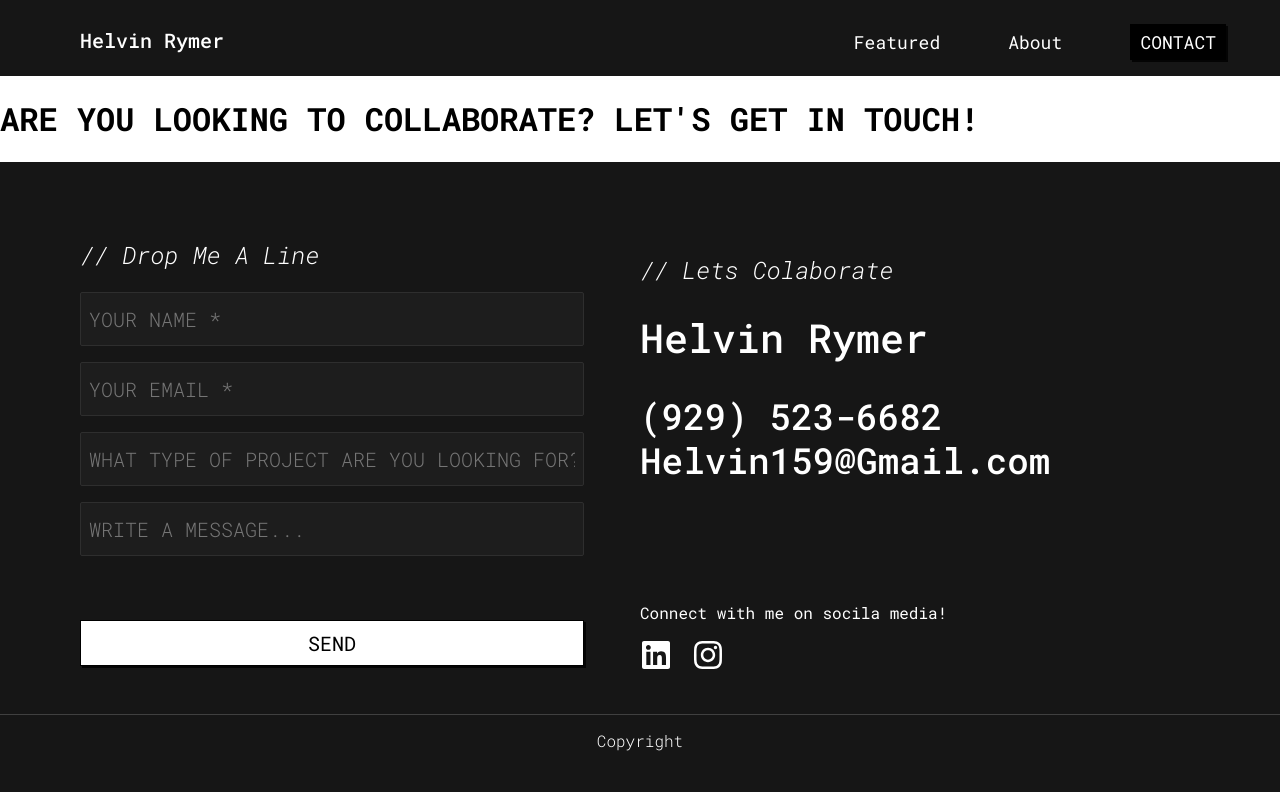
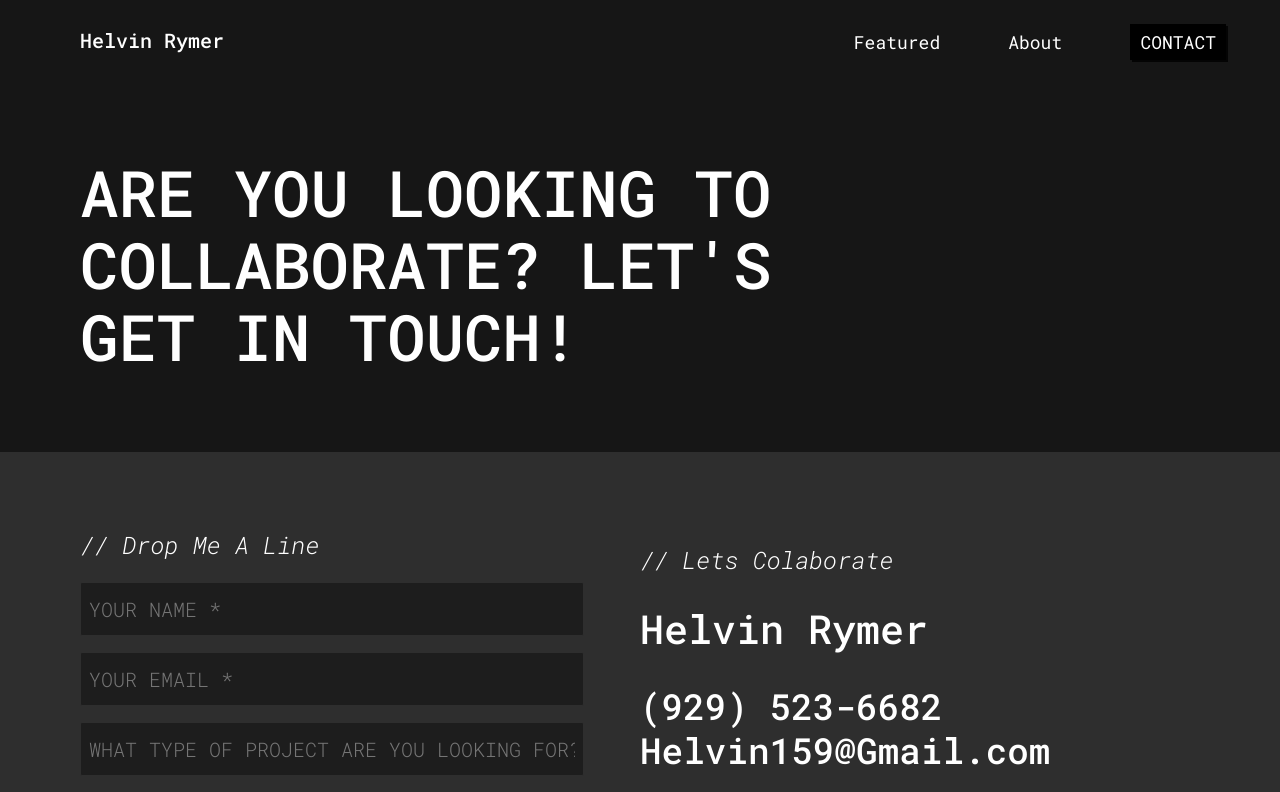
Before and after one commit to Helvin159/portfoliov6, a React (Create React App) app: page /contact in a window 1280 px wide. Shown: the top 792 px of the page. Built offline with nearby package versions, Linux system fonts and the light colour scheme.

Commit message:
generic hero, design from contact page design

```diff
--- a/src/css/style.css
+++ b/src/css/style.css
@@ -315,7 +315,7 @@ main {
         opacity: 1; }
 
 .footer {
-  background-color: var(--primary-bg-color);
+  background-color: var(--secondary-bg-color);
   padding: 3.5rem 0;
   margin: 0; }
   .footer__contact__container {
@@ -420,3 +420,16 @@ main {
       font-weight: 300;
       line-height: 20px;
       text-align: center; }
+
+.hero {
+  background-color: var(--primary-bg-color);
+  padding: 5rem;
+  color: #ffffff; }
+  .hero h1 {
+    font-size: 64px;
+    font-family: var(--primary-font);
+    margin: 0;
+    padding: 0;
+    width: 65%;
+    font-weight: 500;
+    line-height: 72px; }
--- a/src/sass/components/_footer.scss
+++ b/src/sass/components/_footer.scss
@@ -1,5 +1,5 @@
 .footer {
-	background-color: var(--primary-bg-color);
+	background-color: var(--secondary-bg-color);
 	padding: 3.5rem 0;
 	margin: 0;
 
--- a/src/sass/components/_hero.scss
+++ b/src/sass/components/_hero.scss
@@ -0,0 +1,15 @@
+.hero {
+	background-color: var(--primary-bg-color);
+	padding: 5rem;
+	color: #ffffff;
+
+	& h1 {
+		font-size: 64px;
+		font-family: var(--primary-font);
+		margin: 0;
+		padding: 0;
+		width: 65%;
+		font-weight: 500;
+		line-height: 72px;
+	}
+}
```
